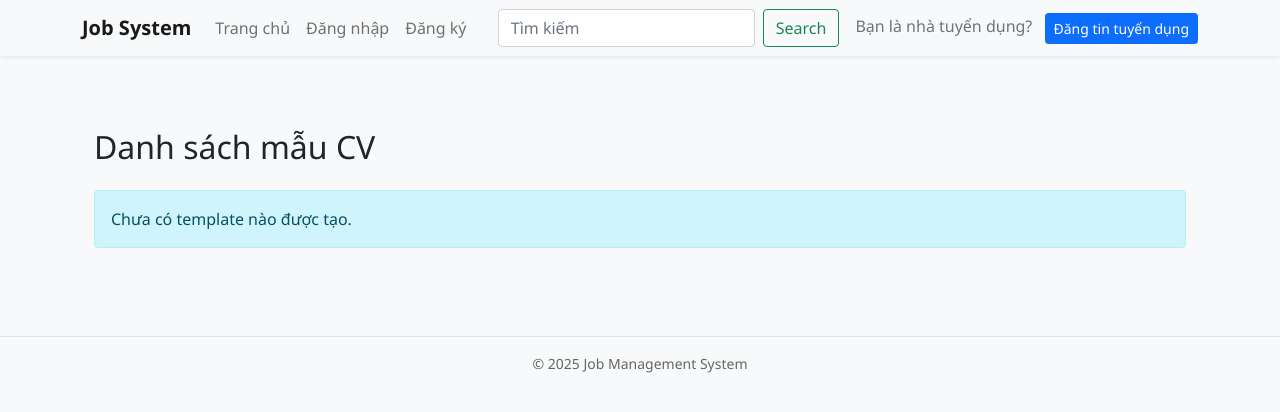
After one commit to Ngan0209/QLDAPM, a Flask app: page /cv/templates-screen in a window 1280 px wide. The commit adds this page. Shown: the top 412 px of the page. Run offline with Flask 3, Linux system fonts and the light colour scheme; data that the repository does not hold is empty.

Commit message:
feat: template apply

```diff
--- a/CongHeThongThongTinViecLam/app/routes/auth.py
+++ b/CongHeThongThongTinViecLam/app/routes/auth.py
@@ -14,7 +14,6 @@ auth_bp = Blueprint("auth", __name__, url_prefix="/auth")
 def register_screen():
     return render_template("auth/register.html")
 
-from flask import flash
 
 @auth_bp.route("/register", methods=["POST"])
 def register():
--- a/CongHeThongThongTinViecLam/app/routes/job_application.py
+++ b/CongHeThongThongTinViecLam/app/routes/job_application.py
@@ -1,26 +1,66 @@
 from flask import Blueprint, render_template, request, jsonify
 from flask_login import current_user,login_required
-from ..models import JobApplication
+from ..models import JobApplication, Templates
 from app.extensions import db
 from config import upload_avatar
-
+import json
+from markupsafe import Markup
 cv_bp = Blueprint("cv", __name__, url_prefix="/cv")
 
 @cv_bp.route("/create-form", methods=["GET"])
 def create_form():
-    return render_template("candidate/CV.html")  # file này nằm trong /templates
+    return render_template("candidate/CV.html")
+
+# @cv_bp.route("/templates", methods=["GET"])
+# def get_templates():
+#     templates = Templates.query.order_by(Templates.created_at.desc()).all()
+#     print(templates)
+#     data = [
+#         {
+#             "id": t.id,
+#             "name": t.name,
+#             "background": t.background,
+#             "layout_json": t.layout_json,
+#             "created_at": t.created_at.isoformat()
+#         }
+#         for t in templates
+#     ]
+
+#     return jsonify(data), 200
+
+@cv_bp.route("/templates-screen", methods=["GET"])
+def templates_screen():
+    templates = Templates.query.order_by(Templates.created_at.desc()).all()
+    templates_json = json.dumps([
+        {
+            "id": t.id,
+            "name": t.name,
+            "background": t.background,
+            "layout_json": t.layout_json,
+            "created_at": t.created_at.strftime("%Y-%m-%d %H:%M")
+        }
+        for t in templates
+    ])
+    return render_template(
+        "candidate/templates.html",
+        templates=templates,
+        templates_json=Markup(templates_json)
+    )
+
+@cv_bp.route("/templates/<int:template_id>", methods=["GET"])
+def get_template_detail(template_id):
+    template = Templates.query.get_or_404(template_id)
+    return render_template("candidate/template_detail.html", template=template)
 
 @cv_bp.route("/create-cv", methods=["POST"])
 @login_required
 def create_cv():
     user = current_user
 
-    # Nếu gửi FormData, JSON có thể nằm trong một field, ví dụ: 'cv_data'
     cv_data_str = request.form.get("cv_data")
     if not cv_data_str:
         return jsonify({"error": "Missing cv_data"}), 400
 
-    # Nếu cv_data là JSON string, convert về dict
     import json
     try:
         cv_data = json.loads(cv_data_str)
--- a/CongHeThongThongTinViecLam/app/templates/base.html
+++ b/CongHeThongThongTinViecLam/app/templates/base.html
@@ -55,7 +55,7 @@
                         </form>
                     </li>
                     <li class="nav-item">
-                        <a class="nav-link" href="{{ url_for('cv.create_form') }}" >
+                        <a class="nav-link" href="{{ url_for('cv.templates_screen') }}" >
                             Tạo CV
                         </a>
                     </li>
--- /dev/null
+++ b/CongHeThongThongTinViecLam/app/templates/candidate/templates.html
@@ -0,0 +1,52 @@
+{% extends "base.html" %}
+
+{% block title %}Danh sách CV Templates{% endblock %}
+
+{% block content %}
+<div class="container py-4">
+  <h2 class="mb-4">Danh sách mẫu CV</h2>
+
+  <div class="row">
+    {% for t in templates %}
+      <div class="col-md-3 mb-4">
+        <div class="card shadow-sm h-100">
+
+          <!-- Background preview -->
+          <div class="card-img-top bg-light d-flex align-items-center justify-content-center"
+               style="height: 220px; overflow: hidden;">
+            {% if t.background %}
+              <img src="{{ t.background }}"
+                   alt="{{ t.name }}"
+                   class="img-fluid"
+                   style="object-fit: cover; width: 100%; height: 100%;">
+            {% else %}
+              <span class="text-muted">Không có ảnh</span>
+            {% endif %}
+          </div>
+
+          <!-- Info -->
+          <div class="card-body text-center">
+            <h5 class="card-title">{{ t.name }}</h5>
+            <p class="card-text">
+              <small class="text-muted">
+                Tạo lúc {{ t.created_at.strftime("%Y-%m-%d %H:%M") }}
+              </small>
+            </p>
+            <a href="{{ url_for('cv.get_template_detail', template_id=t.id) }}"
+   class="btn btn-primary btn-sm">
+   Xem chi tiết
+</a>
+          </div>
+
+        </div>
+      </div>
+    {% else %}
+      <div class="col-12">
+        <div class="alert alert-info">
+          Chưa có template nào được tạo.
+        </div>
+      </div>
+    {% endfor %}
+  </div>
+</div>
+{% endblock %}
```
